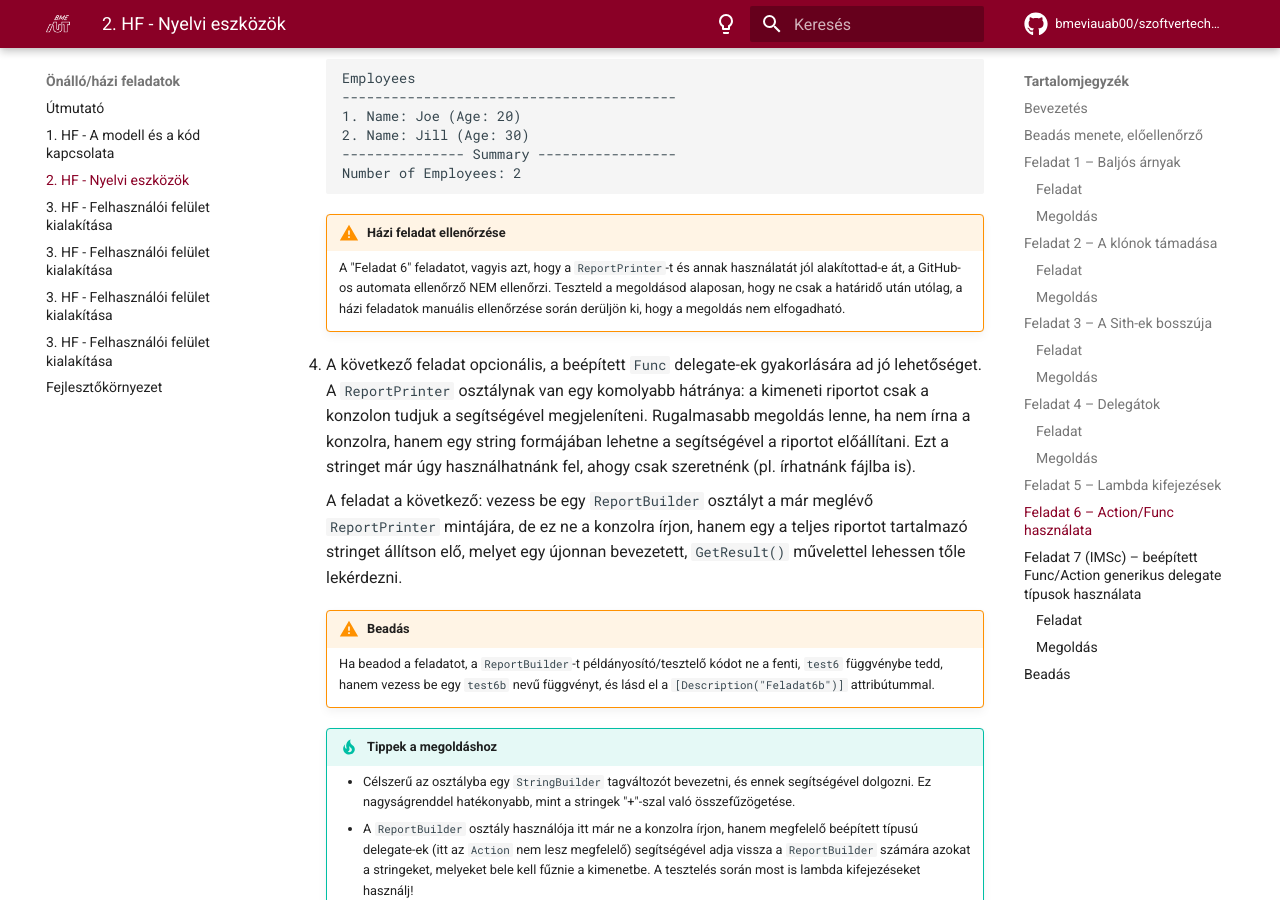
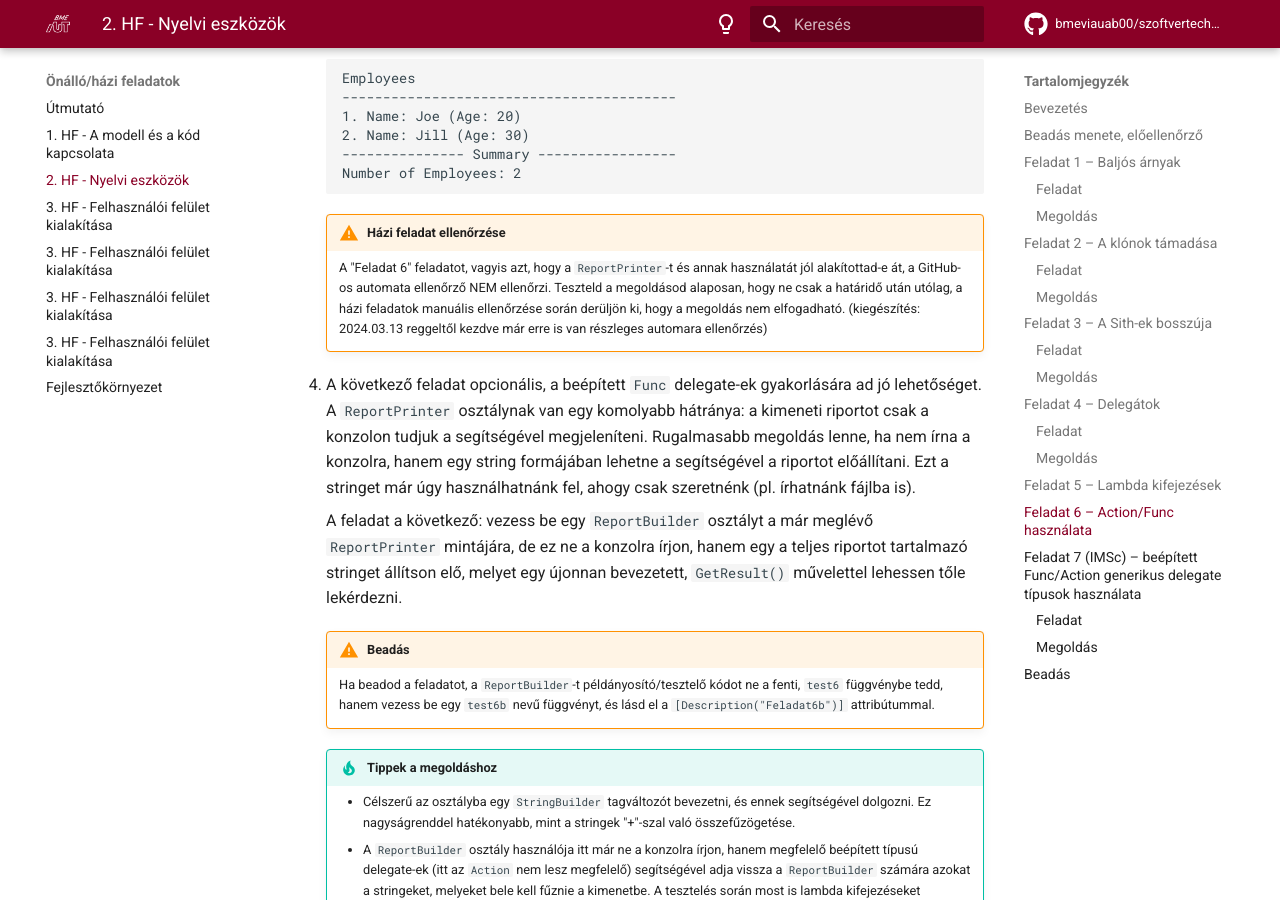
Before and after one commit to bmeviauab00/szoftvertechnikak, an MkDocs documentation site: the page built from docs/hazi/2-nyelvi-eszkozok/index.md, in a window 1280 px wide and 900 px high, scrolled down 7972 px. Built offline with MkDocs 1.6.1 and Material for MkDocs 9.7.7, drawn with Linux system fonts in a browser that asks for light colours; comment, search, counter and statistics services are not loaded; the version menu is left out.

Commit message:
2. HF 6. feladat ellenőrző pontosítás

```diff
--- a/docs/hazi/2-nyelvi-eszkozok/index.md
+++ b/docs/hazi/2-nyelvi-eszkozok/index.md
@@ -422,6 +422,7 @@ A feladatok a következők:
 
     !!! warning "Házi feladat ellenőrzése"
         A "Feladat 6" feladatot, vagyis azt, hogy a `ReportPrinter`-t és annak használatát jól alakítottad-e át, a GitHub-os automata ellenőrző NEM ellenőrzi. Teszteld a megoldásod alaposan, hogy ne csak a határidő után utólag, a házi feladatok manuális ellenőrzése során derüljön ki, hogy a megoldás nem elfogadható.
+        (kiegészítés: 2024.03.13 reggeltől kezdve már erre is van részleges automara ellenőrzés)
 
 4. A következő feladat opcionális, a beépített `Func` delegate-ek gyakorlására ad jó lehetőséget. A `ReportPrinter` osztálynak van egy komolyabb hátránya: a kimeneti riportot csak a konzolon tudjuk a segítségével megjeleníteni. Rugalmasabb megoldás lenne, ha nem írna a konzolra, hanem egy string formájában lehetne a segítségével a riportot előállítani. Ezt a stringet már úgy használhatnánk fel, ahogy csak szeretnénk (pl. írhatnánk fájlba is).
 
```
